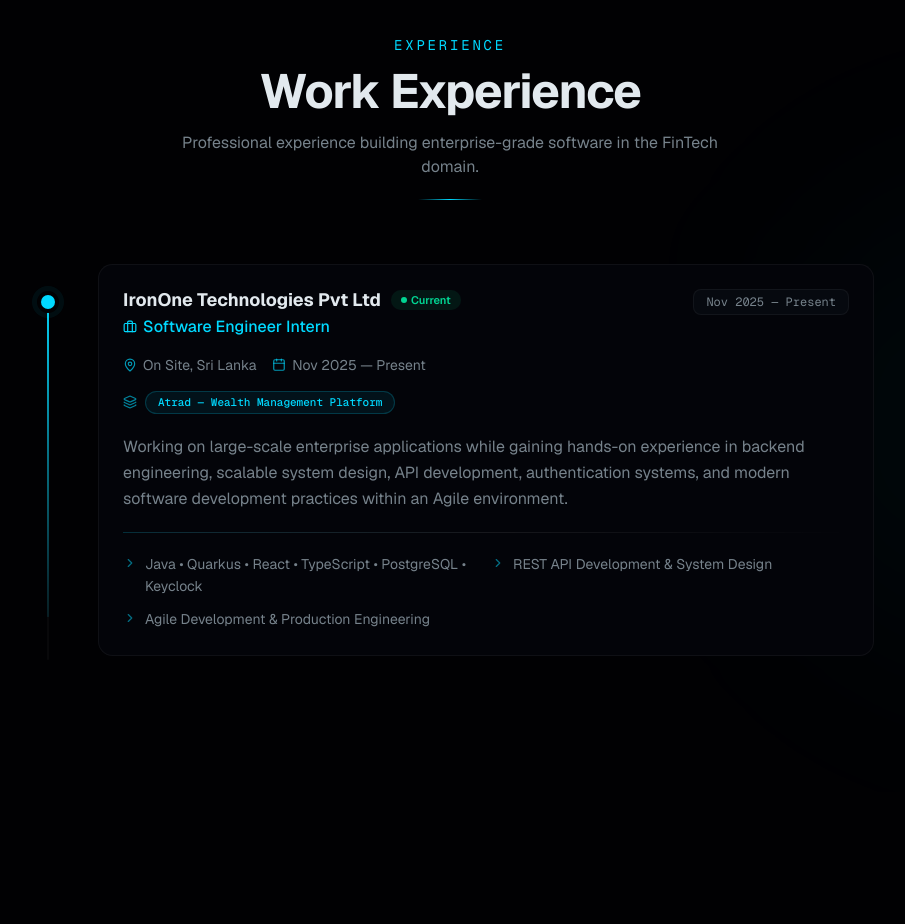
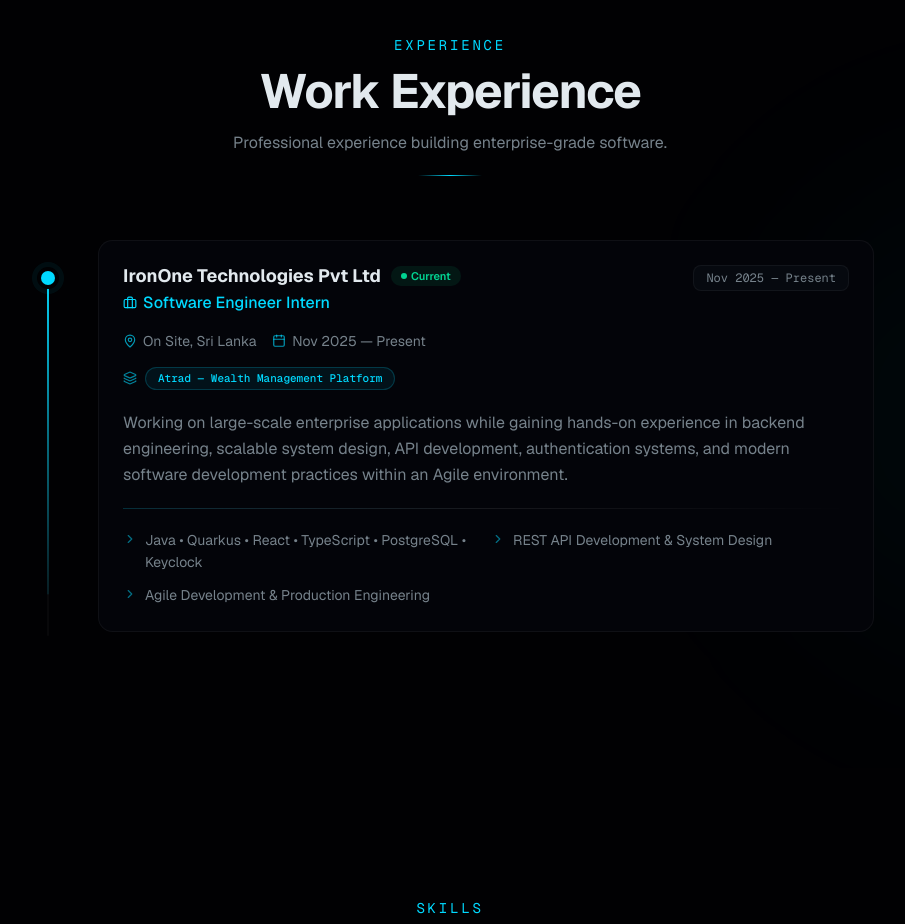
Before and after one commit to hasithadil/test-pwa, a Next.js app: page / in a window 1280 px wide. Shown: the part 2080-3004 px from the top of the page, without its empty margins (190-1095 px from the left). Built offline with nearby package versions, Linux system fonts and the light colour scheme.

Commit message:
change fintech ones

```diff
--- a/src/components/sections/Experience.tsx
+++ b/src/components/sections/Experience.tsx
@@ -185,8 +185,7 @@
             Work Experience
           </h2>
           <p className="mx-auto mt-4 max-w-xl text-base text-muted-foreground">
-            Professional experience building enterprise-grade software in the
-            FinTech domain.
+            Professional experience building enterprise-grade software.
           </p>
           <div className="mx-auto mt-5 h-px w-16 bg-gradient-to-r from-transparent via-[var(--cyan)] to-transparent" />
         </motion.div>
```
Also changed, not shown: 1 other file (tests, documents, lock files or other folders).
